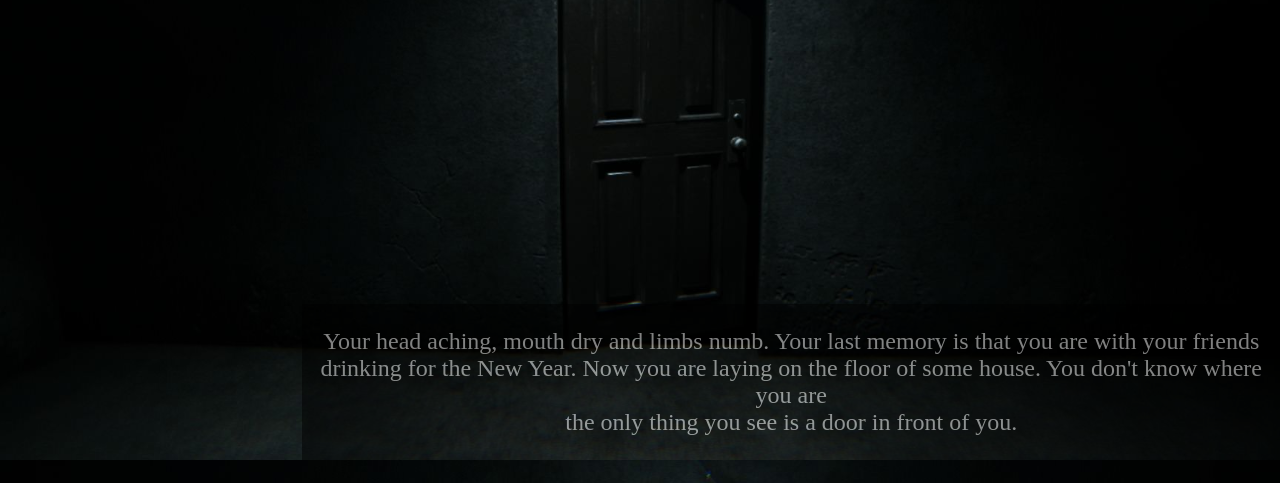
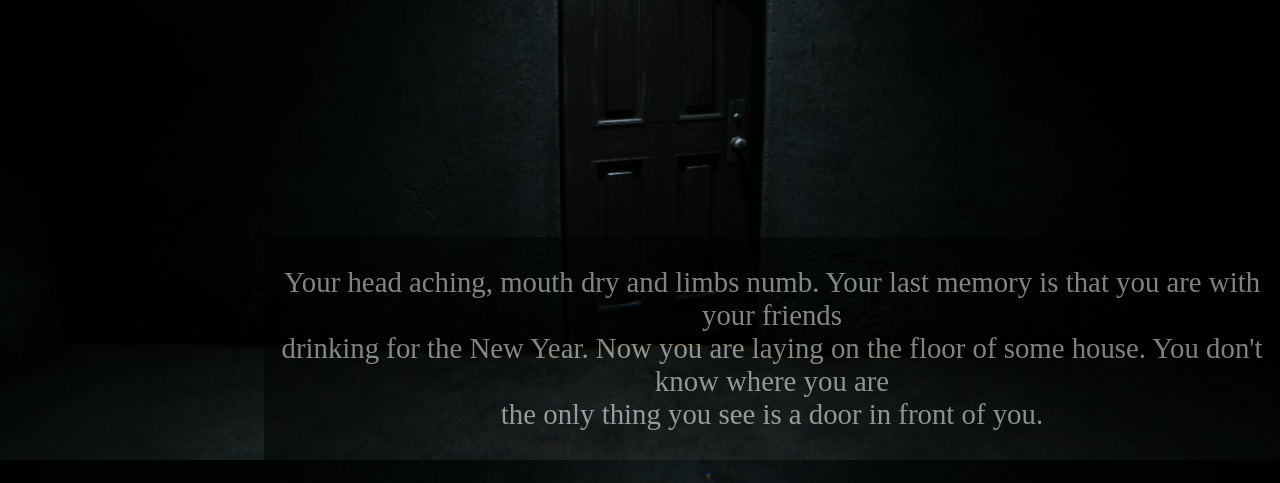
Before and after one commit to Niarit/horror_game, a Flask app: page /game-new-year in a window 1280 px wide. Shown: the part 340-823 px from the top of the page. Run offline with Flask 2, Linux system fonts and the light colour scheme.

Commit message:
Last minute changes for presentation

```diff
--- a/static/css/newGameStyle.css
+++ b/static/css/newGameStyle.css
@@ -7,7 +7,7 @@ body{
 }
 
 p {
-    font-size: 150%;
+    font-size: 180%;
     text-align: center;
     vertical-align: middle;
 }
@@ -70,7 +70,7 @@ p {
 .box {
     background-color: black;
     position: fixed;
-    margin-left: 23%;
+    margin-left: 20%;
     opacity: 0.5;
     bottom: 0;
 }
--- a/static/css/style.css
+++ b/static/css/style.css
@@ -7,7 +7,7 @@ body {
 }
 
 p {
-    font-size: 150%;
+    font-size: 180%;
     text-align: center;
     vertical-align: middle;
 }
@@ -70,7 +70,7 @@ p {
 .box {
     background-color: black;
     position: fixed;
-    margin-left: 23%;
+    margin-left: 17%;
     opacity: 0.5;
     bottom: 0;
 }
```
